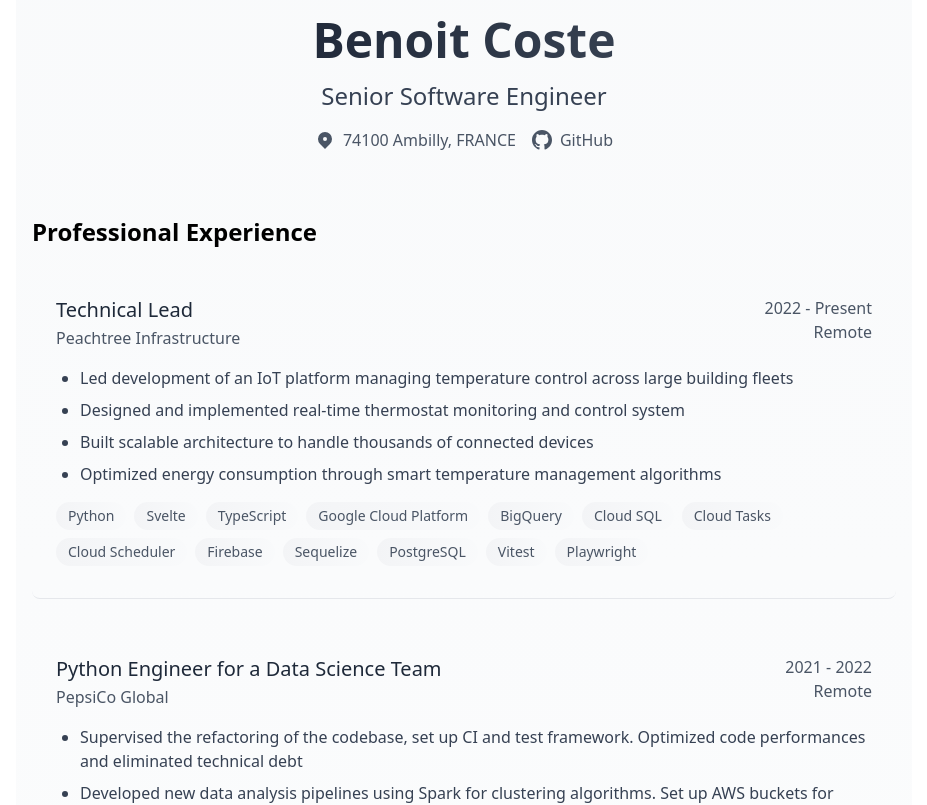
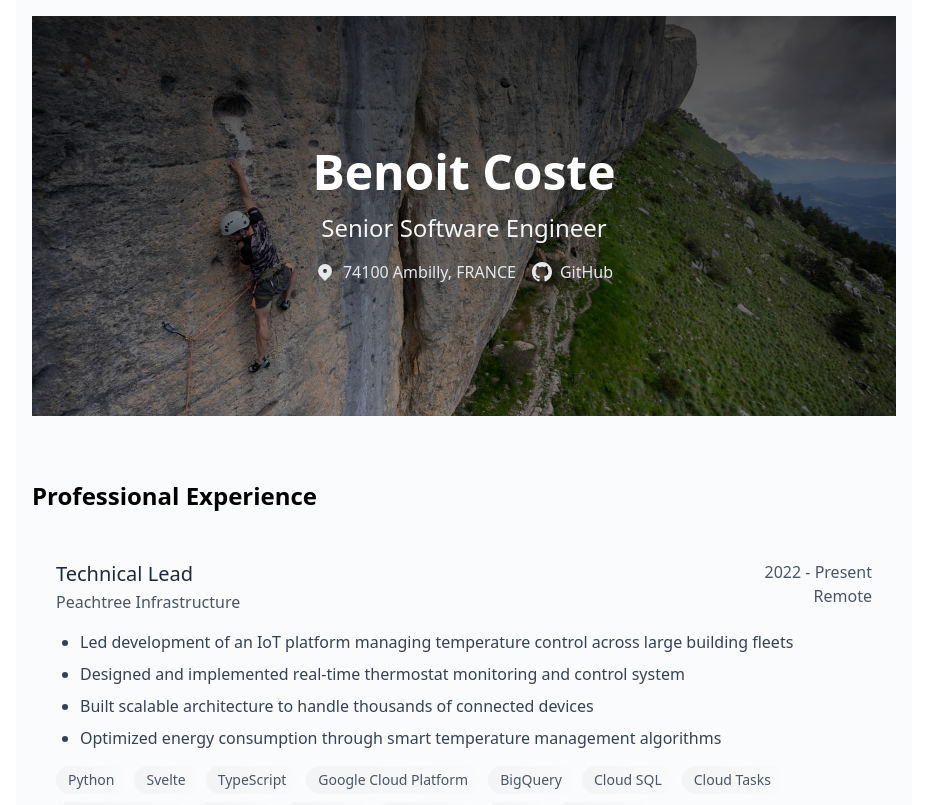
Before and after one commit to wizmer/resume, a SvelteKit app: page / in a window 1280 px wide. Shown: the top 805 px of the page, without its empty margins (176-1103 px from the left). Built offline with nearby package versions, Linux system fonts and the light colour scheme.

Commit message:
add image

```diff
--- a/src/routes/+page.svelte
+++ b/src/routes/+page.svelte
@@ -162,14 +162,22 @@
 </script>
 
 <main class="mx-auto min-h-screen max-w-4xl bg-gradient-to-b from-gray-50 to-white p-4">
-	<header class="mb-16 text-center">
-		<h1
-			class="mb-4 bg-gradient-to-r from-gray-900 to-gray-600 bg-clip-text text-5xl font-bold text-transparent"
-		>
-			Benoit Coste
-		</h1>
-		<h2 class="mb-4 text-2xl font-medium text-gray-700">Senior Software Engineer</h2>
-		<div class="flex items-center justify-center gap-4 text-gray-600">
+	<div class="relative mb-16">
+		<!-- Dark overlay on the image -->
+		<div class="absolute inset-0 bg-gradient-to-b from-black/70 to-black/30"></div>
+
+		<!-- Image -->
+		<img
+			src="/images/climbing.jpeg"
+			alt="Climbing background"
+			class="h-[400px] w-full object-cover"
+		/>
+
+		<!-- Hero content -->
+		<header class="absolute inset-0 flex flex-col items-center justify-center text-center">
+			<h1 class="mb-4 text-5xl font-bold text-white">Benoit Coste</h1>
+			<h2 class="mb-4 text-2xl font-medium text-gray-100">Senior Software Engineer</h2>
+			<div class="flex items-center justify-center gap-4 text-gray-200">
 				<div class="flex items-center gap-2">
 					<svg
 						xmlns="http://www.w3.org/2000/svg"
@@ -189,7 +197,7 @@
 					href="https://github.com/wizmer"
 					target="_blank"
 					rel="noopener noreferrer"
-				class="flex items-center gap-2 transition-colors duration-300 hover:text-gray-800"
+					class="flex items-center gap-2 transition-colors duration-300 hover:text-white"
 				>
 					<svg class="h-5 w-5" fill="currentColor" viewBox="0 0 24 24">
 						<path
@@ -200,6 +208,7 @@
 				</a>
 			</div>
 		</header>
+	</div>
 
 	<section class="mb-12">
 		<h2 class="mb-6 text-2xl font-bold">Professional Experience</h2>
```
Also changed, not shown: static/images/climbing.jpeg (added). Lines whose indentation alone changed are shown as unchanged.
